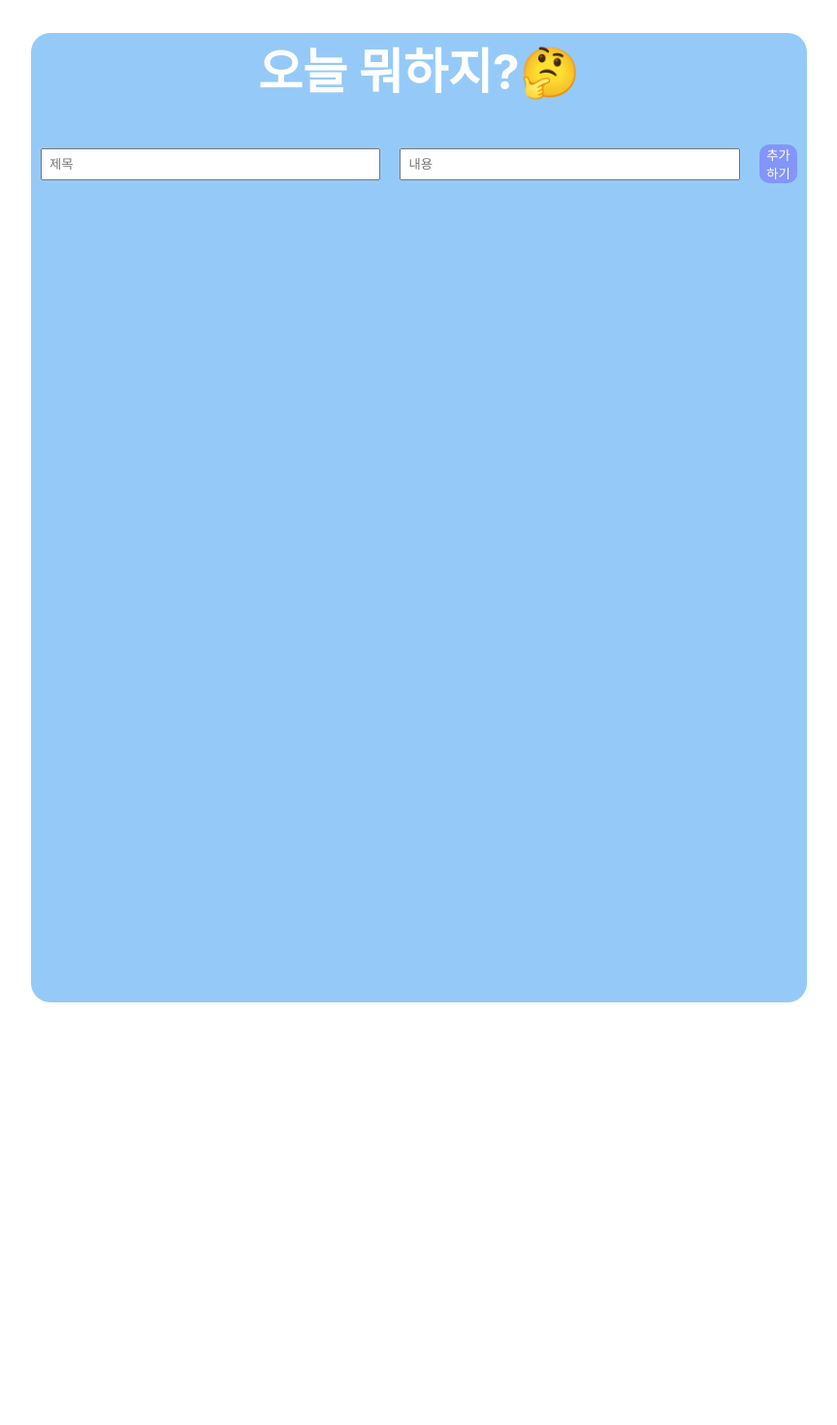
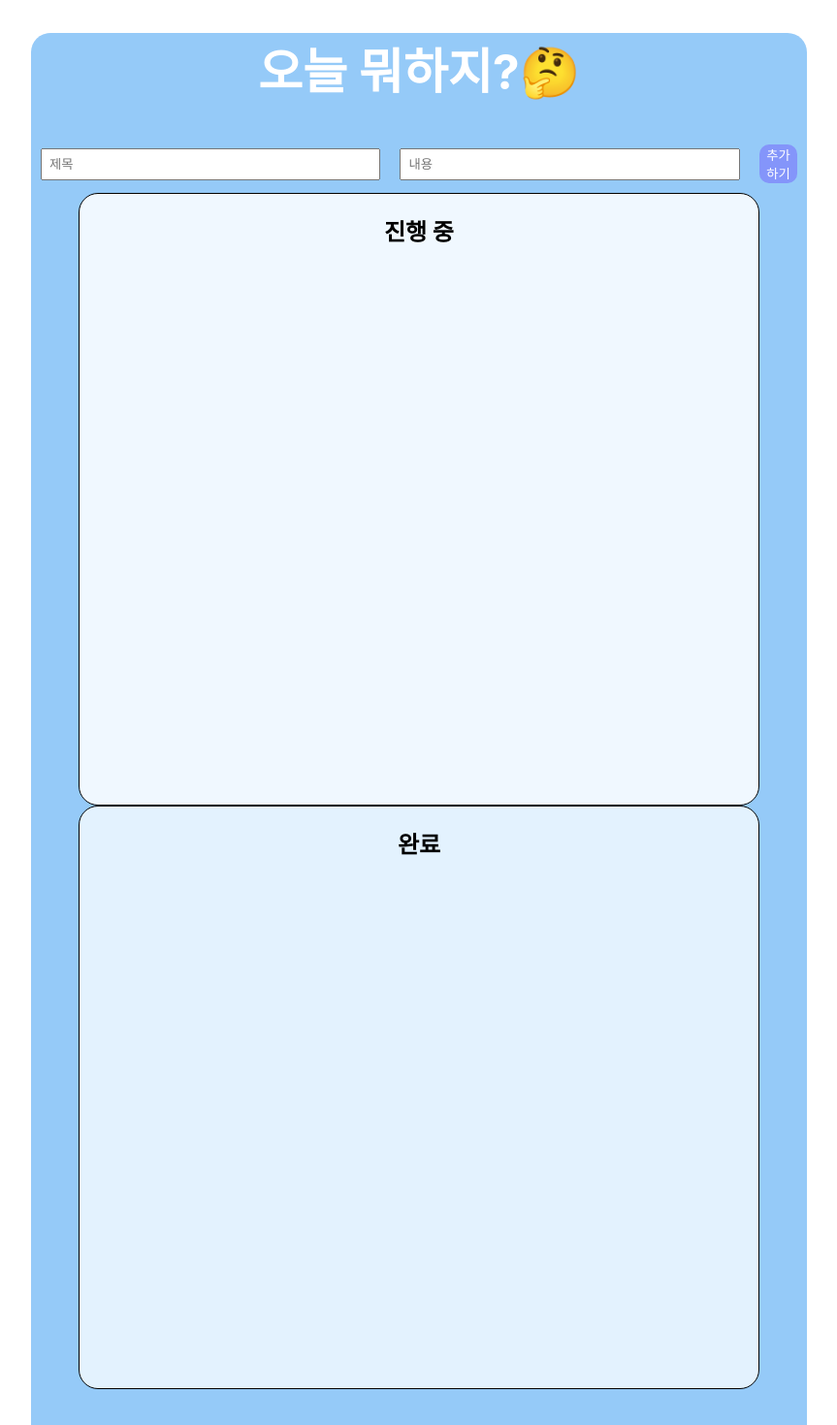
Before and after one commit to seoyeon-jung/react-todolist, a React (Create React App) app: page / in a window 1280 px wide. Shown: the top 1470 px of the page at 97% size, without its empty margins (208-1071 px from the left). Before the commit the page ends 1034 px from the top, so only its background shows below. Built offline with nearby package versions, Linux system fonts and the light colour scheme.

Commit message:
feat: 진행중/완료 기능 추가

```diff
--- a/src/components/TodoList.js
+++ b/src/components/TodoList.js
@@ -1,12 +1,20 @@
 import TodoItem from "./TodoItem";
 import "../css/TodoList.css";
 
-const TodoList = ({ todo, onToggle, onDel }) => {
+const TodoList = ({ todo, onToggle, onDel, check }) => {
   return (
     <ul className="TodoList">
-      {todo.map((item) => (
-        <TodoItem key={item.id} item={item} onToggle={onToggle} onDel={onDel} />
-      ))}
+      {todo.map(
+        (item) =>
+          item.check === check && (
+            <TodoItem
+              key={item.id}
+              item={item}
+              onToggle={onToggle}
+              onDel={onDel}
+            />
+          )
+      )}
     </ul>
   );
 };
--- a/src/components/Todos.js
+++ b/src/components/Todos.js
@@ -39,7 +39,14 @@ const Todos = () => {
     <div className="Todos">
       <h1 className="header">오늘 뭐하지?🤔</h1>
       <TodoInput onAdd={onAdd} />
-      <TodoList todo={todo} onToggle={onToggle} onDel={onDel} />
+      <div className="todoworking">
+        <h2>진행 중</h2>
+        <TodoList check={false} todo={todo} onToggle={onToggle} onDel={onDel} />
+      </div>
+      <div className="todoDone">
+        <h2>완료</h2>
+        <TodoList check={true} todo={todo} onToggle={onToggle} onDel={onDel} />
+      </div>
     </div>
   );
 };
--- a/src/css/TodoList.css
+++ b/src/css/TodoList.css
@@ -1,16 +1,11 @@
 .TodoList {
   list-style: none;
-  overflow-y: scroll;
-  height: 800px;
-}
-
-.TodoList::-webkit-scrollbar {
-  display: none;
 }
 
 .todoBox {
-  width: 700px;
-  background-color: aliceblue;
+  width: 650px;
+  margin-right: 50px;
+  background-color: rgb(162, 208, 249);
   border-radius: 20px;
 }
 
--- a/src/css/Todos.css
+++ b/src/css/Todos.css
@@ -1,6 +1,6 @@
 .Todos {
   width: 800px;
-  height: 1000px;
+  height: 1500px;
   background-color: rgb(149, 202, 248);
   text-align: center;
   margin: 0 auto;
@@ -12,3 +12,32 @@
   color: #fff;
   font-size: 50px;
 }
+
+.todoworking {
+  width: 700px;
+  height: 600px;
+  margin: auto;
+  background-color: aliceblue;
+  border-radius: 20px;
+  overflow-y: scroll;
+  padding-bottom: 30px;
+  border: 1px solid black;
+}
+
+.todoworking::-webkit-scrollbar {
+  display: none;
+}
+
+.todoDone {
+  width: 700px;
+  height: 600px;
+  margin: auto;
+  background-color: rgb(227, 242, 254);
+  border-radius: 20px;
+  overflow-y: scroll;
+  border: 1px solid black;
+}
+
+.todoDone::-webkit-scrollbar {
+  display: none;
+}
```
